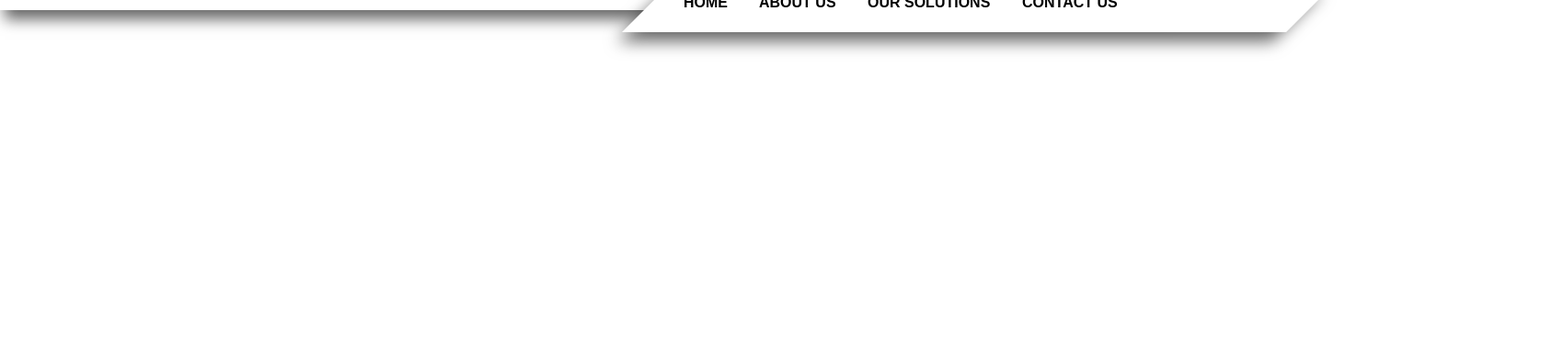
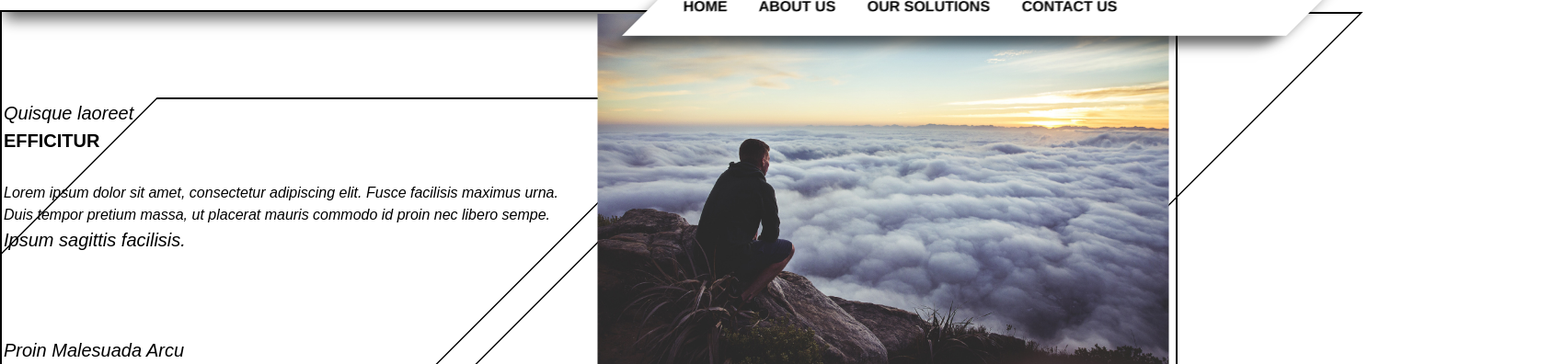
Before and after one commit to axecopfire/ocozzio-web-project, a plain HTML site: page web_project/index.html in a window 1280 px wide. Shown: the part 85-481 px from the top of the page at 92% size, 1687 px wide, since content can reach past the window. Drawn offline with Linux system fonts and the light colour scheme; a web font is replaced by a local one.

Commit message:
next next section added

```diff
--- a/web_project/css/default.css
+++ b/web_project/css/default.css
@@ -47,14 +47,15 @@ li {
 
 /* Bottom Nav */
 .bottomNav {
+	position: fixed;
 	font-size: 16px;
 	font-weight: 800;
-	margin: -40px 0px 0px 0px;
+	top: 60px;
+	right: 0px;
 	background-color: white;
 	z-index: 10;
 	box-sizing: border-box;
 	max-width: 80%;
-	float: right;
 	transform: skew(-45deg);
 }
 .bottomNav ul {
@@ -74,3 +75,33 @@ box-shadow: 0px 15px 15px -5px rgba(0,0,0,0.6);
 		text-decoration: none;
 		transform: skew(45deg);
 }
+
+.container {
+
+	display: inline-block;
+	width: 100%;
+	border: 2px solid;
+
+}
+/* split left right */
+.left-container {
+	border: 2px solid;
+	display: inline-block;
+	width: 50%;
+	transform: skew(-45deg);
+}
+.left-text {
+	transform: skew(45deg);
+}
+.right-container {
+	display: inline-block;
+	width: 49%;
+	border: 2px solid;
+	transform: skew(-45deg);
+	margin: auto;
+}
+.right-container img {
+	width:100%;
+	transform: skew(45deg);
+	margin: auto;
+}
--- a/web_project/index.html
+++ b/web_project/index.html
@@ -28,8 +28,26 @@
       <li><a>OUR SOLUTIONS</a></li>
       <li><a>CONTACT US</a></li>
     </ul>
-  </div>
-
+	</div>
+	<div class="container">
+		<div class="left-container">
+			<div class="left-text">
+				<span style="font-size:20px;">
+					<em>Quisque laoreet<br></em>
+				</span>
+				<span style="font-size:20px;" >
+					<strong>EFFICITUR</strong><br><br>
+				</span>
+				<p><em>Lorem ipsum dolor sit amet, consectetur adipiscing elit. Fusce facilisis maximus urna. Duis tempor pretium massa, ut placerat mauris commodo id proin nec libero sempe.</em></p>
+				<span style="font-size:20px;" ><em>Ipsum sagittis facilisis.</em><br><br><br><br></span>
+				<span style="font-size:20px;" ><em>Proin Malesuada Arcu</em><br></span>
+				<span style="color:orange; font-size:30px;" >CONDIMENTUM</span>
+			</div>
+		</div>
+		<div class="right-container">
+			<img src="./images/banner_home.jpg">
+		</div>
+	</div>
 
 </body>
 </html>
```
Also changed, not shown: 1 other file.
